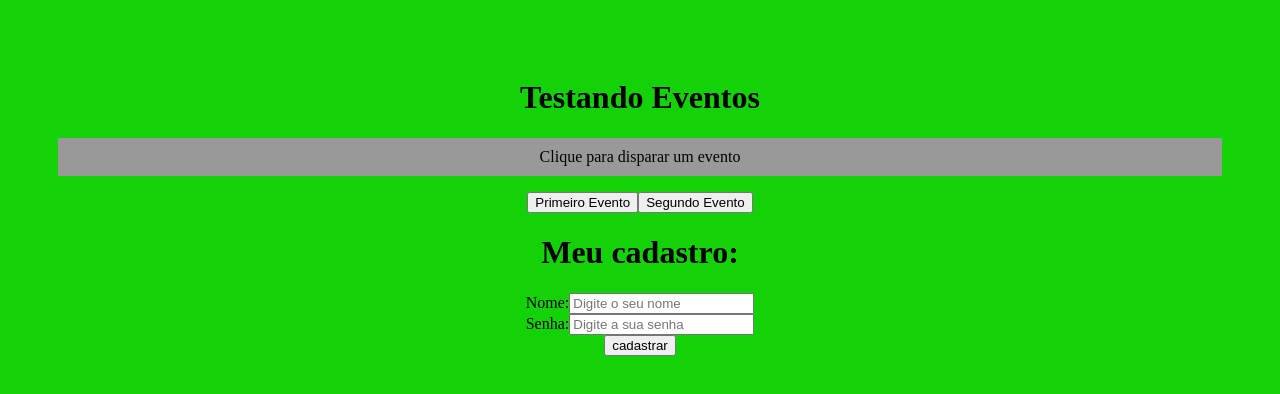
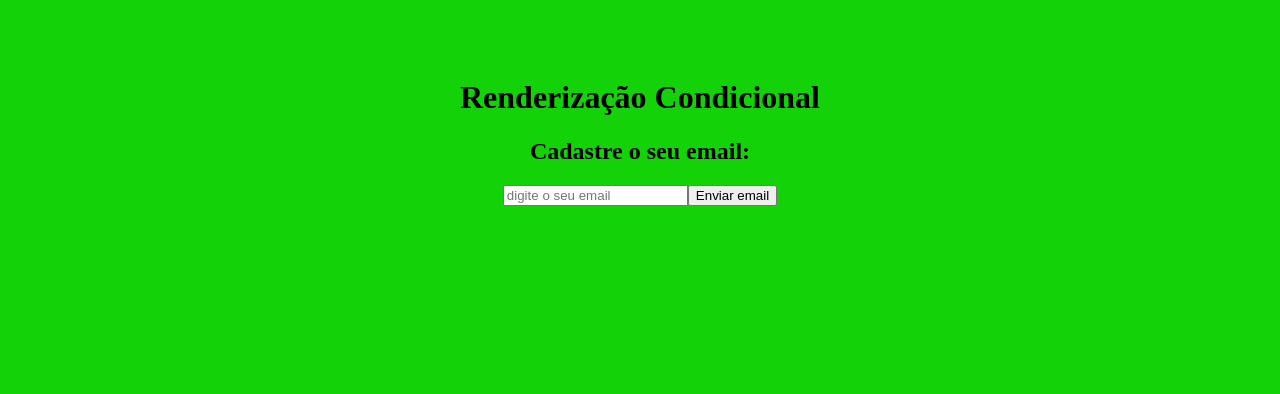
Before and after one commit to 1PedroCoelho/Projeto-React, a React (Create React App) app in the folder meu-projeto/: page / in a window 1280 px wide. Shown: the top 394 px of the page. Built offline with nearby package versions, Linux system fonts and the light colour scheme.

Commit message:
Aula 12 rederizacao condicional

```diff
--- a/meu-projeto/src/App.js
+++ b/meu-projeto/src/App.js
@@ -1,15 +1,15 @@
 
 import './App.css';
+import Condicional from './components/Condicional';
 import Evento from './components/Evento';
 import Form from './components/Form';
+
 
 function App() {
   return (
     <div className="App">
-      <h1>Testando Eventos</h1>
-      <Evento/>
-
-      <Form/>
+      <h1>Renderização Condicional</h1>
+      <Condicional/>
     </div>
   );
 }
--- /dev/null
+++ b/meu-projeto/src/components/Condicional.js
@@ -0,0 +1,37 @@
+import { useState } from "react"
+function Condicional()
+{
+
+    const[email, setEmail] = useState()
+    const[userEmail, setUserEmail]=useState()
+
+    function enviarEmail(e)
+    {
+        e.preventDefault()
+        setUserEmail(email)
+        console.log(userEmail)
+    }
+
+    function limparEmail()
+    {
+        setUserEmail('')
+    }
+
+
+    return (
+        <div>
+            <h2>Cadastre o seu email:</h2>
+            <form>
+                <input type="email" placeholder="digite o seu email" onChange={(e)=> setEmail(e.target.value)}/>
+                <button type="submit" onClick={enviarEmail}>Enviar email</button>
+            </form>
+            {userEmail &&(
+                <div>a
+                    <p>O emil do usuário é {userEmail}</p>
+                    <button onClick={limparEmail}>Limpar Email</button>
+                </div>
+            )}
+        </div>
+    )
+}
+export default Condicional
```
